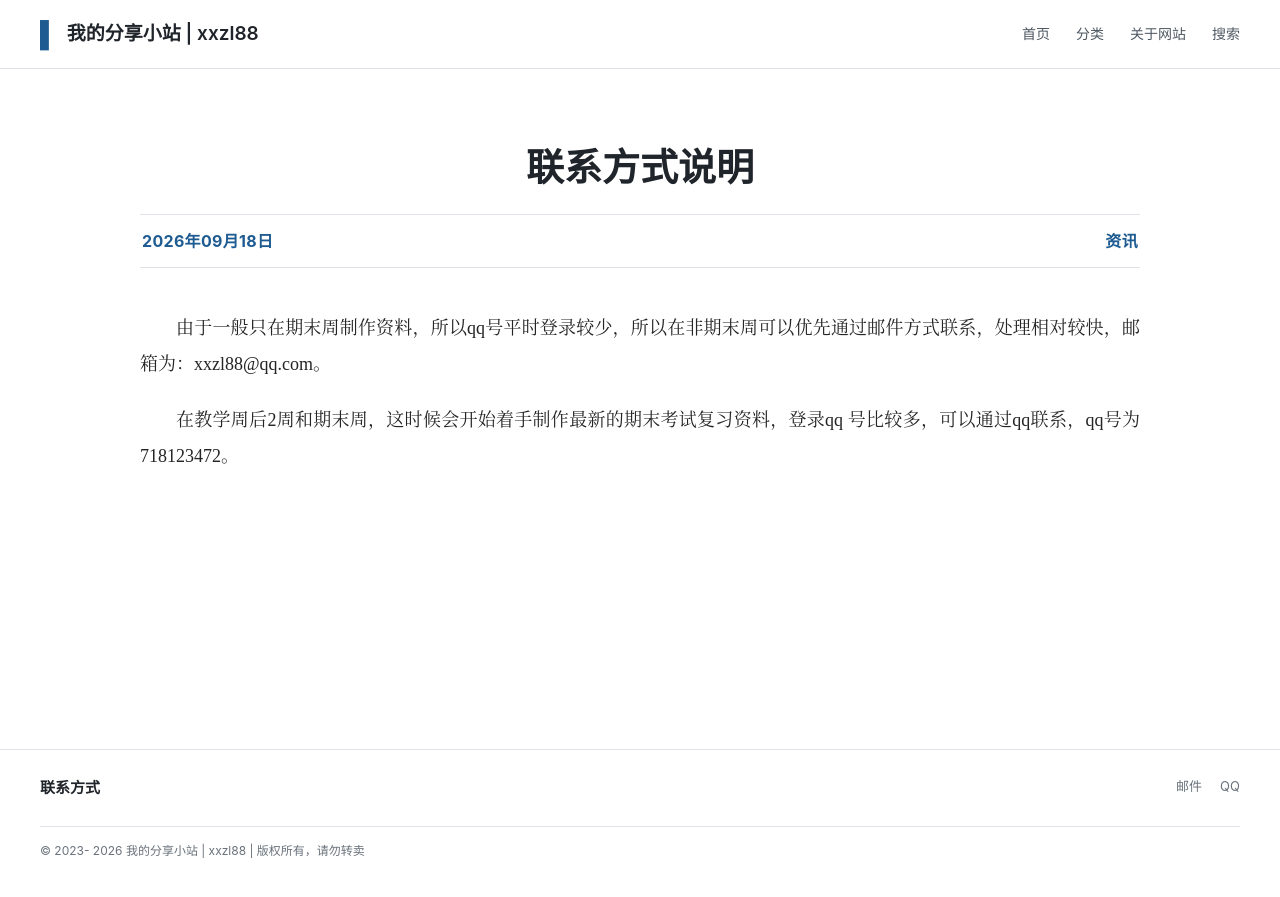
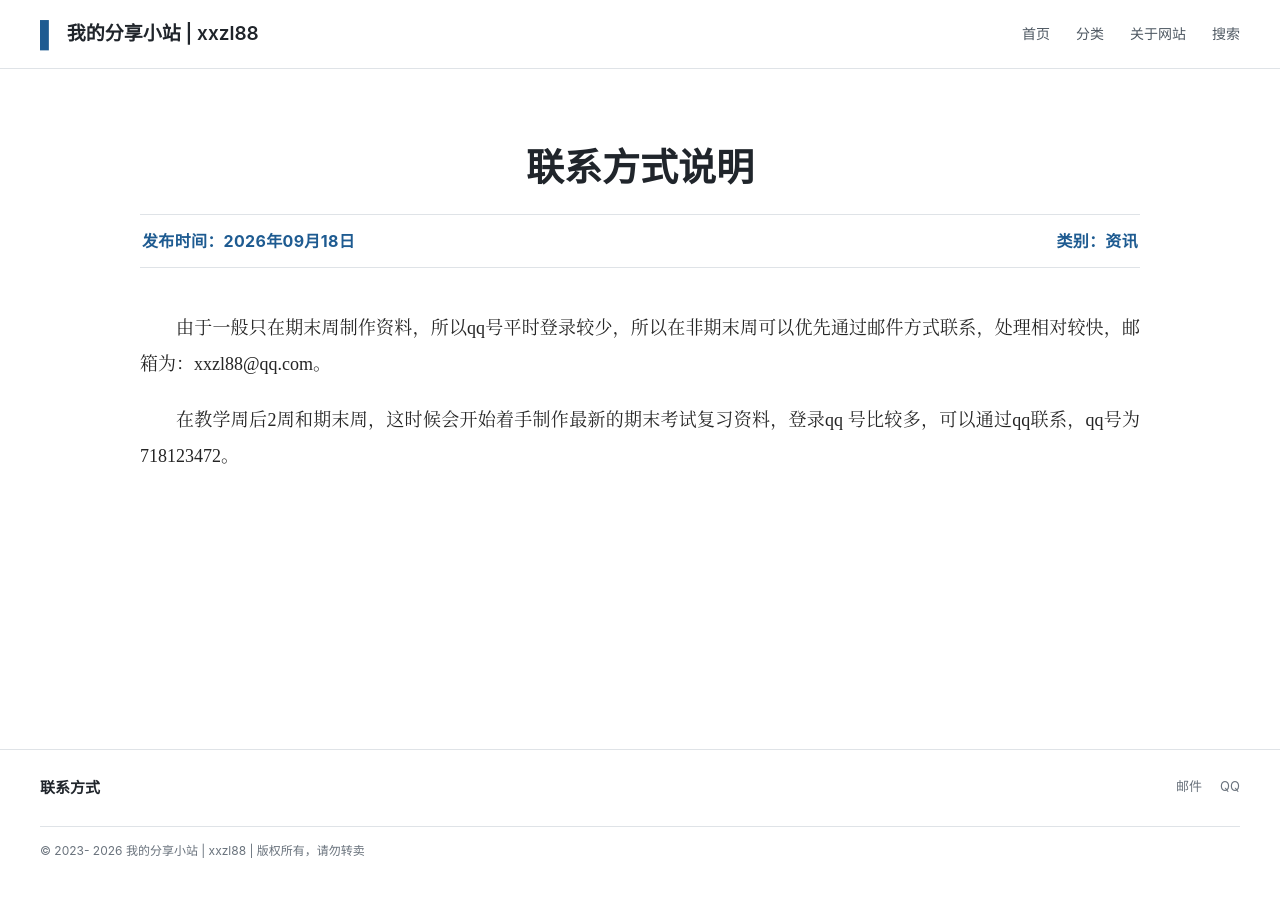
Before and after one commit to xxzl88/csu, a Jekyll site: the page built from _posts/2026-09-18-index.md, in a window 1280 px wide. Shown: the top 897 px of the page. Built offline with Jekyll 4.4.1, drawn with Linux system fonts in a browser that asks for light colours.

Commit message:
Update post.html

```diff
--- a/_layouts/post.html
+++ b/_layouts/post.html
@@ -4,7 +4,7 @@ layout: default
 <article class="article-page">
   <header class="article-header">
     <h1>{{ page.title }}</h1>
-    <div class="post-meta"><time datetime="{{ page.date | date_to_xmlschema }}">{{ page.date | date: "%Y年%m月%d日" }}</time>{% if page.categories.first %}<span class="dot">·</span><span>{{ page.categories | join: ' / ' }}</span>{% endif %}</div>
+    <div class="post-meta"><time datetime="{{ page.date | date_to_xmlschema }}">发布时间：{{ page.date | date: "%Y年%m月%d日" }}</time>{% if page.categories.first %}<span>类别：{{ page.categories | join: ' / ' }}</span>{% endif %}</div>
   </header>
   <div class="article-layout">
     <div class="article-body">{{ content }}</div>
```
